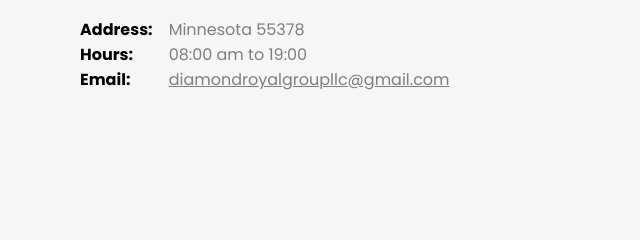
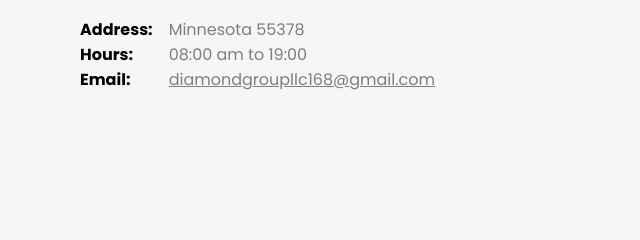
Before and after one commit to Diamond-Royal-Group-LLC/diamond-royal-group-llc, a plain HTML site: page index.html in a window 1280 px wide. Shown: the part 2528-2768 px from the top of the page, 0-640 px from the left. Drawn offline with Linux system fonts and the light colour scheme.

Commit message:
Update index.html

```diff
--- a/index.html
+++ b/index.html
@@ -160,7 +160,7 @@
           <div class="footer-right">
             <p>Minnesota 55378</p>
             <p>08:00 am to 19:00</p>
-            <a href="mailto: diamondroyalgroupllc@gmail.com">diamondroyalgroupllc@gmail.com</a>
+            <a href="mailto: diamondgroupllc168@gmail.com">diamondgroupllc168@gmail.com</a>
           </div>
         </div>
 
```
